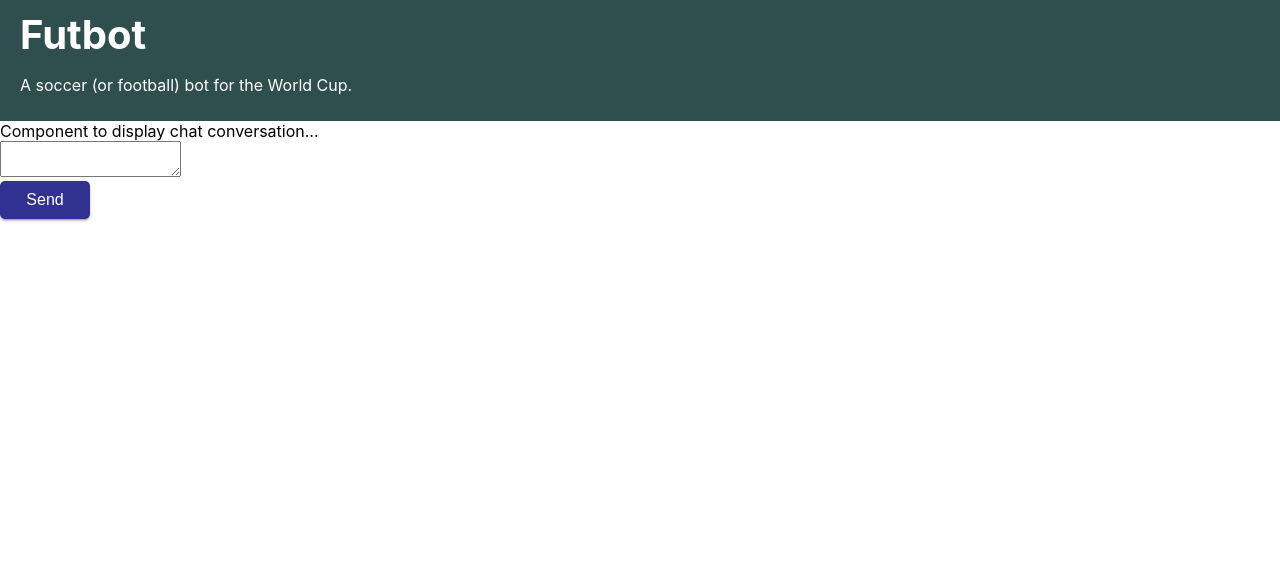
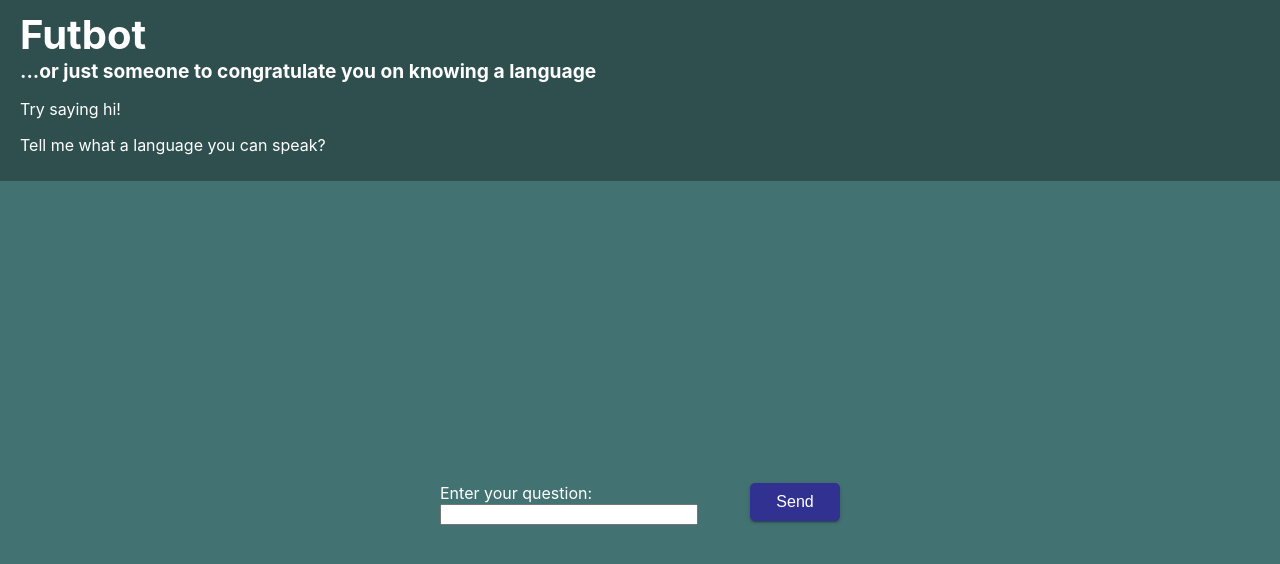
Before and after one commit to willbeaumont/futbot, a React (Create React App) app: page / in a window 1280 px wide. Shown: the top 564 px of the page. Built offline with nearby package versions, Linux system fonts and the light colour scheme.

Commit message:
update ref to ComponentTest, add fetch to local api, adjust class names for css

```diff
--- a/src/App.js
+++ b/src/App.js
@@ -1,59 +1,42 @@
+import { useState } from "react";
 import "./App.css";
-import { Button, DialogBox, UserInput } from "./Components.js";
+import { Button, DialogBox, UserInput } from "./ComponentsTest.js";
 
-/* Here is a sample of what is returned by the Dialogflow API
-{
-  "id": "bc9c9f2f-b707-4bdd-aa1e-b5f053a8f8b3",
-  "timestamp": "2022-12-06T09:45:19.128Z",
-  "lang": "en",
-  "result": {
-    "source": "agent",
-    "resolvedQuery": "What is the weather like?",
-    "action": "",
-    "actionIncomplete": false,
-    "parameters": {},
-    "contexts": [],
-    "metadata": {
-      "intentId": "b5691684-a3e0-4d3e-befc-5f5b5d5b5d5d",
-      "webhookUsed": "false",
-      "webhookForSlotFillingUsed": "false",
-      "intentName": "Get Weather"
-    },
-    "fulfillment": {
-      "speech": "The weather is currently sunny and warm.",
-      "messages": [
-        {
-          "type": 0,
-          "speech": "The weather is currently sunny and warm."
-        }
-      ]
-    },
-    "score": 1
-  },
-  "status": {
-    "code": 200,
-    "errorType": "success"
-  },
-  "sessionId": "a1b2c3d4-e5f6-g7h8-i9j0"
-}
-*/
+function App() {
+  const [convo, setConvo] = useState([]);
+  const [context, setContext] = useState([]);
 
-//TODO: send request to api
-function getfDialogflow() {
-  alert("You need to update this!")
-}
+  function getfDialogflow(e) {
+    e.preventDefault();
 
-// stripped create-react-app to bare bones
-function App() {
+    const question = e.target.question.value;
+    e.target.question.value = "";
+    setConvo([...convo, question, "..."])
+
+    fetch(`/api?question=${question}&context=${JSON.stringify(context)}`)
+      .then((res) => res.json())
+      .then((data) => {
+        setConvo([...convo, question, data.response])
+        data.context && setContext(data.context)
+      });
+  }
+
   return (
-    <div>
+    <div className="App">
       <header>
         <h1>Futbot</h1>
-        <p>A soccer (or football) bot for the World Cup.</p>
+        <h2>...or just someone to congratulate you on knowing a language</h2>
+        <p>Try saying hi!</p>
+        <p>Tell me what a language you can speak?</p>
       </header>
-      <DialogBox />
-      <UserInput />
-      <Button name="Send" action={getfDialogflow} />
+      <div className="body">
+        <div className="interface">
+          <DialogBox convo={convo} />
+          <UserInput action={getfDialogflow}>
+            <Button name="Send" />
+          </UserInput>
+        </div>
+      </div>
     </div>
   );
 }
```
